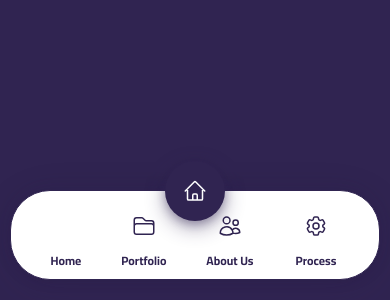
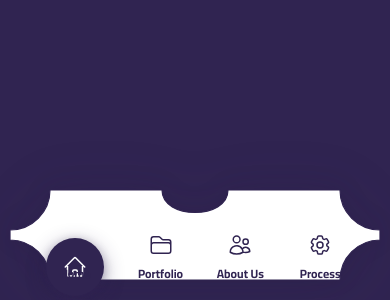
Before and after one commit to threemteach/3M-try-3, a Next.js app: page / in a window 390 px wide. Shown: the part 544-844 px from the top of the page. Built offline with nearby package versions, Linux system fonts and the light colour scheme.

Commit message:
feat: SVG concave notch cut-out on mobile navbar for active button

```diff
--- a/src/components/MobileBottomNav.tsx
+++ b/src/components/MobileBottomNav.tsx
@@ -43,18 +43,57 @@
   },
 ];
 
+const NAV_W = 370;
+const NAV_BAR_H = 90;
+const R = 40;
+const BTN = 58;
+const BTN_R = BTN / 2;
+const NOTCH_DEPTH = 30;
+const POP = 28;
+const CX = NAV_W / 2;
+const NL = CX - BTN_R - 4;
+const NR = CX + BTN_R + 4;
+
+const navBarPath = [
+  `M ${R} ${NAV_BAR_H}`,
+  `L ${NAV_W - R} ${NAV_BAR_H}`,
+  `A ${R} ${R} 0 0 1 ${NAV_W} ${NAV_BAR_H - R}`,
+  `L ${NAV_W} ${R}`,
+  `A ${R} ${R} 0 0 1 ${NAV_W - R} 0`,
+  `L ${NR} 0`,
+  `C ${NR} ${NOTCH_DEPTH} ${NL} ${NOTCH_DEPTH} ${NL} 0`,
+  `L ${R} 0`,
+  `A ${R} ${R} 0 0 1 0 ${R}`,
+  `L 0 ${NAV_BAR_H - R}`,
+  `A ${R} ${R} 0 0 1 ${R} ${NAV_BAR_H}`,
+  `Z`,
+].join(" ");
+
 export default function MobileBottomNav() {
   const pathname = usePathname();
 
   return (
-    <nav className="fixed bottom-5 left-1/2 z-50 flex -translate-x-1/2 justify-center lg:hidden">
+    <nav
+      className="fixed bottom-5 left-1/2 z-50 -translate-x-1/2 lg:hidden"
+      style={{ width: NAV_W, height: NAV_BAR_H + POP }}
+    >
+      <svg
+        className="absolute bottom-0 left-0"
+        width={NAV_W}
+        height={NAV_BAR_H}
+        viewBox={`0 0 ${NAV_W} ${NAV_BAR_H}`}
+        style={{
+          overflow: "visible",
+          filter:
+            "drop-shadow(0 -3px 12px rgba(48,36,81,0.06)) drop-shadow(0 8px 28px rgba(48,36,81,0.13)) drop-shadow(0 2px 6px rgba(0,0,0,0.05))",
+        }}
+      >
+        <path d={navBarPath} fill="white" stroke="#302451" strokeWidth="1.2" />
+      </svg>
+
       <div
-        className="relative flex h-[90px] w-[370px] items-end justify-around overflow-visible rounded-[40px] bg-white px-5 pb-3 pt-3"
-        style={{
-          border: "1px solid #302451",
-          boxShadow:
-            "0 -4px 20px rgba(48, 36, 81, 0.10), 0 8px 40px rgba(48, 36, 81, 0.12), 0 2px 8px rgba(0,0,0,0.06)",
-        }}
+        className="absolute bottom-0 left-0 right-0 flex items-end justify-around px-5"
+        style={{ height: NAV_BAR_H }}
       >
         {navItems.map((item) => {
           const isActive = pathname === item.href;
@@ -63,14 +102,17 @@
             <Link
               key={item.href}
               href={item.href}
-              className="flex flex-col items-center gap-1.5"
+              className="flex flex-col items-center"
             >
               {isActive ? (
                 <div
-                  className="absolute left-1/2 top-0 flex h-[60px] w-[60px] -translate-x-1/2 -translate-y-1/2 items-center justify-center rounded-full bg-[#302451] text-white"
+                  className="flex items-center justify-center rounded-full bg-[#302451] text-white"
                   style={{
+                    width: BTN,
+                    height: BTN,
+                    marginBottom: -(POP),
                     boxShadow:
-                      "0 6px 20px rgba(48, 36, 81, 0.45), 0 3px 8px rgba(48, 36, 81, 0.30)",
+                      "0 6px 20px rgba(48,36,81,0.45), 0 2px 8px rgba(48,36,81,0.25)",
                   }}
                 >
                   {item.icon}
```
Also changed, not shown: 1 other file (tests, documents, lock files or other folders).
